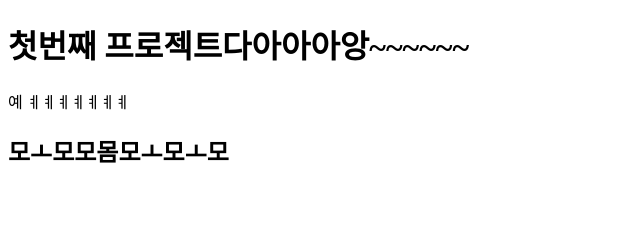
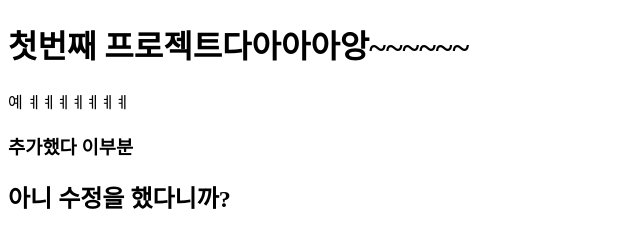
Before and after one commit to kdbkdbkdbkdbkdb/kdb, a plain HTML site: page index.html in a window 1280 px wide. Shown: the whole page, without its empty margins (0-640 px from the left). Drawn offline with Linux system fonts and the light colour scheme.

Commit message:
second commit

```diff
--- a/index.html
+++ b/index.html
@@ -10,6 +10,9 @@
     <h1>첫번째 프로젝트다아아아앙~~~~~~</h1>
     <p>예 ㅖㅖㅖㅖㅖㅖㅖ</p>
 
-    <h2>모ㅗ모모몸모ㅗ모ㅗ모</h2>
+    <h3>추가했다 이부분</h3>
+
+    <h2>아니 수정을 했다니까?</h2>
+
   </body>
 </html>
```
